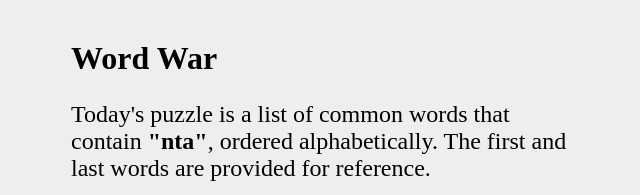
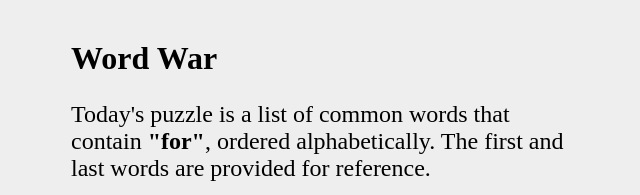
Before and after one commit to rvinluan/word-war, a website: page index.html in a window 1280 px wide. Shown: the top 195 px of the page, 319-959 px from the left. Drawn offline with nearby package versions, Linux system fonts and the light colour scheme; no server answers.

Commit message:
new puzzle

```diff
--- a/index.html
+++ b/index.html
@@ -12,7 +12,7 @@
     <div id="concierge">
       <div class="concierge-content">
         <h1>Word War</h1>
-        <p>Today's puzzle is a list of common words that contain <strong>"nta"</strong>, ordered alphabetically. The first and last words are provided for reference.</p>
+        <p>Today's puzzle is a list of common words that contain <strong>"for"</strong>, ordered alphabetically. The first and last words are provided for reference.</p>
         <p>Pick a team and guess words. As words are guessed, the point value of each word goes up. i.e. the first word found is worth 1 point, the second word found is worth 2 points, etc.</p>
         <p>After all words are found, the team with the most points wins.</p>
         <div class="team-choice">
```
